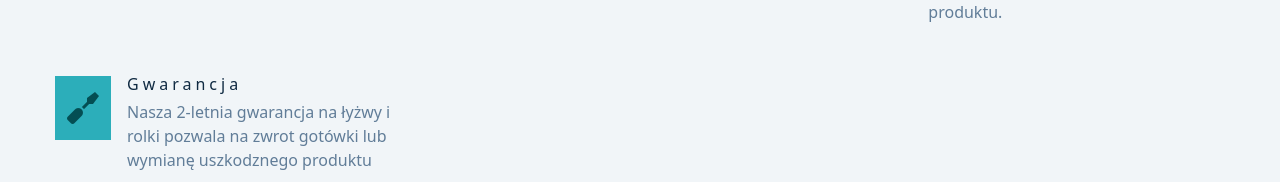
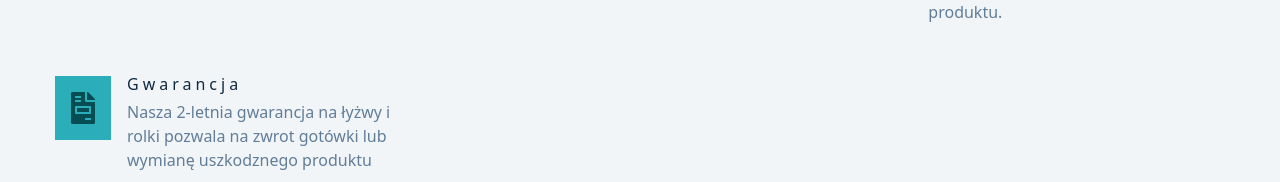
Before and after one commit to Kypren/test1_backroads_app, a React (Create React App) app: page / in a window 1280 px wide. Shown: the part 1739-1921 px from the top of the page. Built offline with nearby package versions, Linux system fonts and the light colour scheme.

Commit message:
gwarancja2

```diff
--- a/src/data.js
+++ b/src/data.js
@@ -35,7 +35,7 @@ export const services = [
   },
   {
     id: 4,
-    icon: "fas fa-screwdriver fa-fw",
+    icon: "fas fa-file-invoice fa-fw",
     title: "Gwarancja",
     text: "Nasza 2-letnia gwarancja na łyżwy i rolki pozwala na zwrot gotówki lub wymianę uszkodznego produktu",
   },
```
